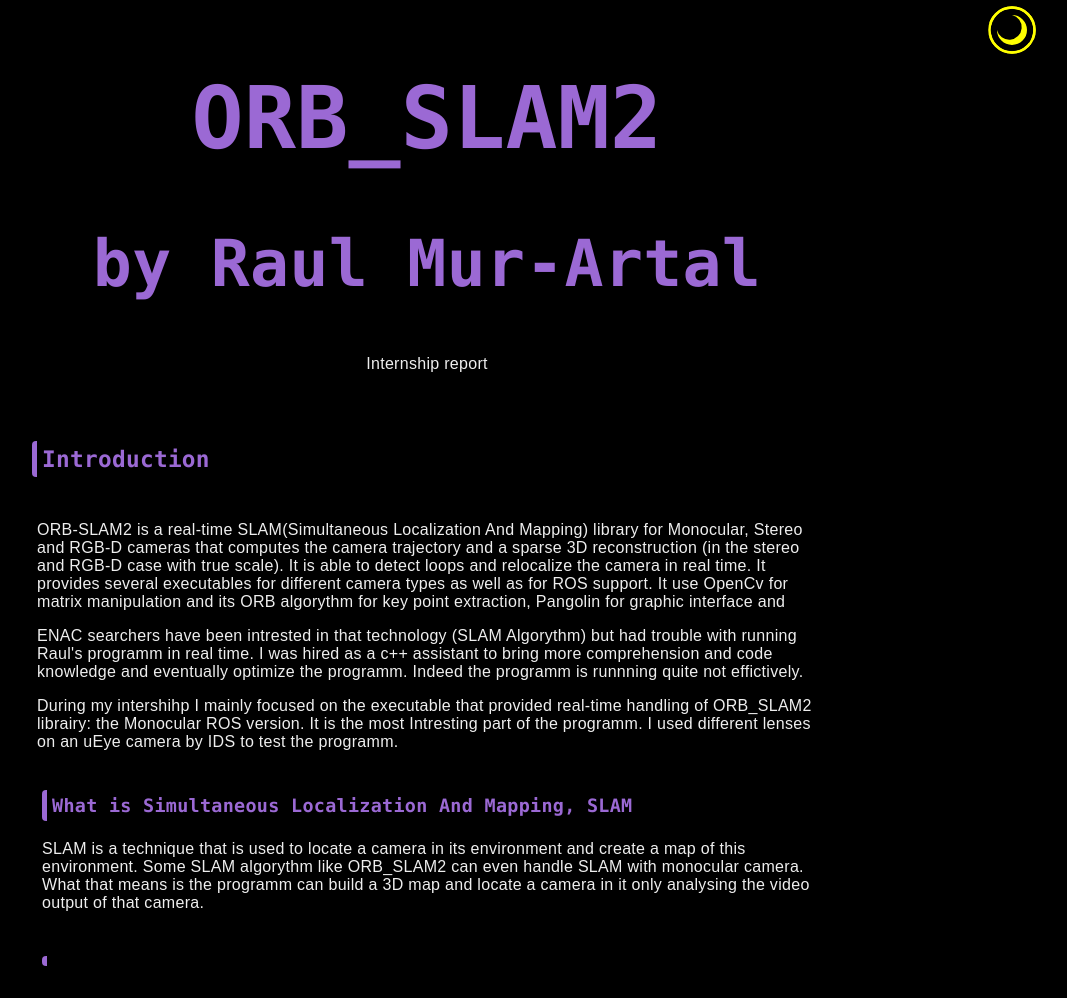
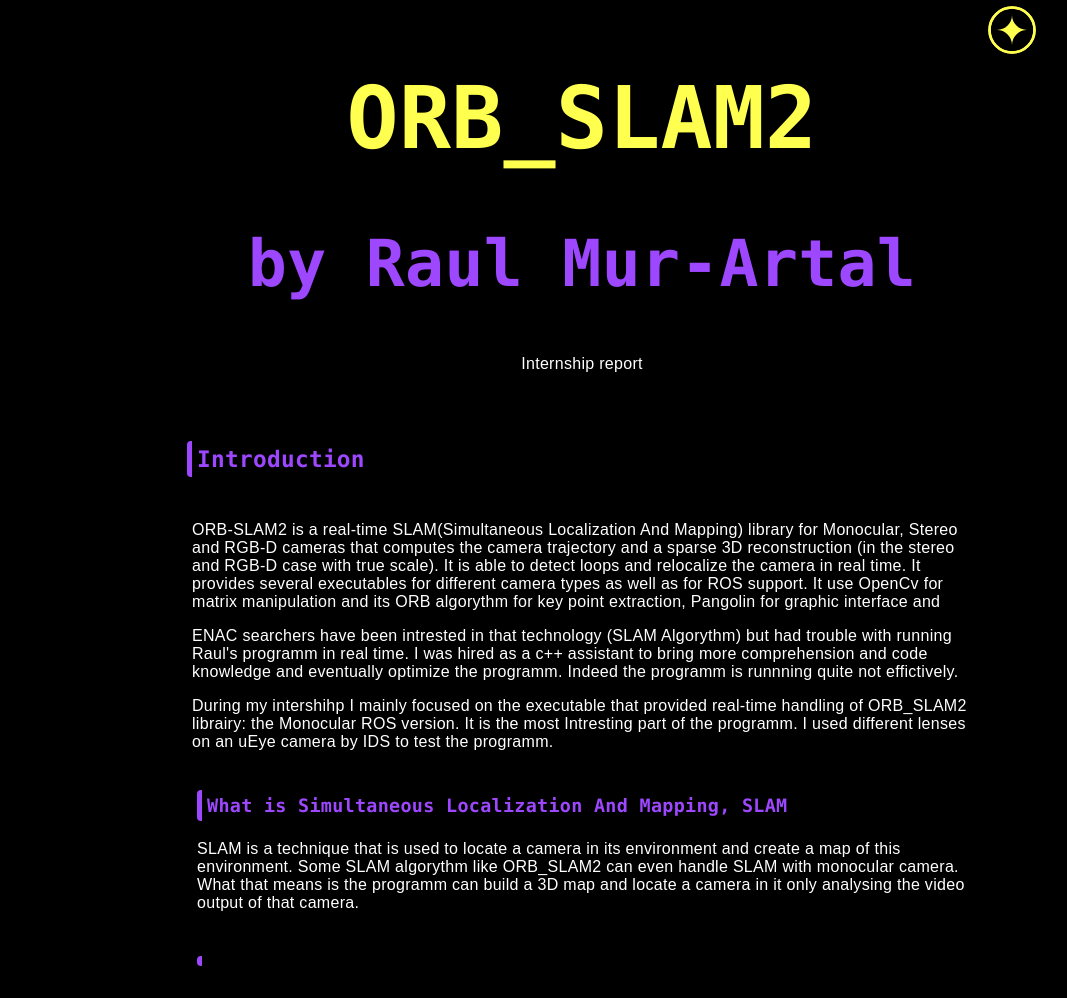
Before and after one commit to kdouveno/Stage_Enac_Bilan, a plain HTML site: page index.html in a window 1280 px wide. Shown: the top 998 px of the page, without its empty margins (213-1280 px from the left). Drawn offline with nearby package versions, Linux system fonts and the light colour scheme; files that its build step writes are made by us from their sources.

Commit message:
toggle dark finished

```diff
--- a/_dark-button.scss
+++ b/_dark-button.scss
@@ -18,65 +18,60 @@
 }*/
 $circle_out_ease: 1s cubic-bezier(0.075, 0.82, 0.165, 1);
 body{
-	--dark-theme-button-color: rgb(197, 84, 19);
+	--dark-theme-button-color: black;
 
 	&.dark_theme{
-		--dark-theme-button-color: yellow;
+		--dark-theme-button-color: white;
 
 	}
 }
 $dtbc: var(--dark-theme-button-color);
 #dark-button {
-	#star{
+	#svg_container{
+		transform: translate(200px, 100px);
+	}
+	.icon{
+		fill: $dtbc;
 		transition: fill $circle_out_ease;
-	}
-	#moon{
-		fill: transparent;
-		.dark_theme &{
-			fill: $dtbc;
-		}
+
 	}
 	#frame{
 		fill: $dtbc;
 		transition: fill $circle_out_ease;
-
 	}
 	#frame_template{
 		d: path("M 0 -90 h 0 a 90 90 0 0 0 0 180 H 0 h 0 a 90 90 0 0 0 0 -180 Z");
 		stroke-width: 10;
 		stroke: $dtbc;
-		transition: d $circle_out_ease;
+		transition: none $circle_out_ease;
+		transition-property: stroke, d;
 
 	}
-	#frame_stroke{
-		fill: transparent;
-	}
-	#star{
-		fill: $dtbc;
-		.dark_theme & {
-			fill: transparent;
+	.inner{
+		transform: translateX(-100px);
+		transition: transform $circle_out_ease;
+		.dark_theme &{
+			transform: translateX(100px)
 		}
-	}
-	.inner{
-		transform: translateX(100px);
-		transition: transform $circle_out_ease;
-	}
-	.dark_theme &{
-		.inner{
-			transform: translateX(-100px);
+		&#hole_template{
+			transform: translateX(0);
 		}
 	}
 	#hole{
-		stroke: $dtbc;
-		stroke-width: 5;
-		fill: blue;
+		transform: translate
 	}
 	&:hover{
+		.inner{
+			transform: translateX(0);
+			&#hole_template{
+				transform: translateX(-100px);
+				.dark_theme &{
+					transform: translateX(100px);
+				}
+			}
+		}
 		#frame_template{
-			d: path("M 0 -90 h -100 a 90 90 0 0 0 0 180 H 0 h 100 a 90 90 0 0 0 0 -180 Z");
-		}
-		.inner, .dark_theme & .inner{
-			transform: translateX(0px);
+			d: path("M 0 -90 h -100 a 90 90 0 0 0 0 180 H 0 h 100 a 90 90 0 0 0 0 -180 Z")
 		}
 	}
 }
--- a/index.html
+++ b/index.html
@@ -11,33 +11,43 @@
 			<defs>
 				<path id="frame_template"/>
 				<clipPath id="frame_path">
-					<use href="#frame_template" x=200 y=100 />
+					<use href="#frame_template"/>
 				</clipPath>
 
-				<path id="star_template" d="M 0 60 A 60 60 0 0 1 60 0 A 60 60 0 0 1 0 -60 A 60 60 0 0 1 -60 0 A 60 60 0 0 1 0 60"/>
-				<path id="moon_template" d="M 0 -60 A 60 60 0 1 1 -60 0 A 50 50 0 1 0 0 -60 Z"/>
+				<path class="inner" id="star_template" d="M 0 60 A 60 60 0 0 1 60 0 A 60 60 0 0 1 0 -60 A 60 60 0 0 1 -60 0 A 60 60 0 0 1 0 60"/>
+				<path class="inner" id="moon_template" d="M 0 -60 A 60 60 0 1 1 -60 0 A 50 50 0 1 0 0 -60 Z"/>
 				<path id="rect_path" d="M -200 -100 H 200 V 100 H -200 Z"/>
-				<circle id="hole_template" r="85"/>
+				<path class="inner" id="hole_template" d="m 0 -85 a 1 1 0 0 0 0 170 a 1 1 0 0 0 0 -170 z"/>
 
-				<g id="whole" clip-path="url(#frame_path)">
-						<g class="inner">
-							<use id="star" href="#star_template" x=100 y=100 />
-							<use id="moon" href="#moon_template" x=300 y=100 />
-							<use id="hole" class="inner" href="#hole_template" />
+
+			</defs>
+			<g id="svg_container">
+					<g clip-path="url(#frame_path)" >
+						<defs>
+							<use id="moon" href="#moon_template" x=100 />
+							<use id="star" href="#star_template" x=-100 />
+
+							<clipPath id="hole_clip">
+								<use id="hole" href="#hole_template"/>
+							</clipPath>
+						</defs>
+						<g clip-path="url(#hole_clip)">
+							<use href="#moon" class="icon" />
+							<use href="#star" class="icon" />
 						</g>
+						<mask id="frame_mask" style="fill: black">
+							<use href="#rect_path" style="fill: white" />
+
+							<use href="#hole_template" />
+							<use href="#moon" style="fill: black"/>
+							<use href="#star" style="fill: black"/>
+						</mask>
 					</g>
-				<mask id="moon_mask">
-					<use href="#rect_path" fill="white"/>
-					<use href="#moon_template" x=100 />
-					<use href="#star_template" x=-100 />
-					<use class="inner" href="#hole_template" x="100"/>
-				</mask>
-			</defs>
-			<use href="#whole"/>
+					<use id="frame" href="#frame_template" mask="url(#frame_mask)" />
+					<use href="#frame_template" fill="transparent"/>
 
-			<use id="frame" href="#frame_template" x=200 y=100 mask="url(#moon_mask)" />
-			<use id="frame-stroke" href="#frame_template" x=200 y=100 fill="transparent"/>
-		</svg>
+				</g>
+			</svg>
 		<script>
 				function switchBlackTheme() {
 					var e = document.body;
@@ -46,7 +56,12 @@
 				}
 			</script>
 	</div>
-    <div id="container">
+	<div id="svg_demo">
+		<svg>
+
+		</svg>
+	</div>
+	<div id="container">
         <div id="Cover">
             <h1>ORB_SLAM2</h1>
             <h2>by Raul Mur-Artal</h2>
--- a/main.scss
+++ b/main.scss
@@ -3,21 +3,31 @@
 
 body {
 
-    --background-color-1: white;
-    --header-color-1: #592891;
-	--text-color-1: #202020;
+	--color1: #5A2991;
+	--color2: #FF4F4F;
+	--color3: #5BB374;
+	--colorB: #FFF;
+	--colorT: #000;
 	--thickness-1: 5px;
 
 	--container-width: 100vw;
+	//dark-theme-toggle button variables
+	--dark-theme-button-color: var(--color1);
 
 	display: flex;
 	justify-content: center;
 
     &.dark_theme{
-        --background-color-1: black;
-        --header-color-1: #9b69d4;
-        --text-color-1: #eeeeee;
+        --color1: #9D47FF;
+		--color2: #FFFF50;
+		--color3: #5BB374;
+		--colorB: #000;
+		--colorT: #FFF;
+		//dark-theme-toggle button variables
+
+		--dark-theme-button-color: var(--color2);
 	}
+
 }
 
 @media print {
@@ -44,9 +54,11 @@ body {
 	body{--container-width: 800px;}
 }
 
-$bg1: var(--background-color-1);
-$hc1: var(--header-color-1);
-$tc1: var(--text-color-1);
+$cB: var(--colorB);
+$c1: var(--color1);
+$c2: var(--color2);
+$cT: var(--colorT);
+
 $t1: var(--thickness-1);
 $cw: var(--container-width);
 
@@ -56,8 +68,8 @@ $cw: var(--container-width);
 
 body{
     margin: 0px;
-    background-color: $bg1;
-    color: $tc1;
+    background-color: $cB;
+    color: $cT;
     letter-spacing: .3px;
     font-family: sans-serif;
 	font-size: 1.5em;
@@ -65,17 +77,20 @@ body{
 	transition-property: background-color, color;
 }
 h1, h2, h3, h4, h5, h6{
-	color: $hc1;
+	color: $c1;
 	transition: color $circle_out_ease;
 
     font-family: "Lucida Console", Monaco, monospace;
+}
+h1{
+	color: $c2;
 }
 h1, h2{
     text-align: center;
 }
 h3, h4{
     padding: $t1;
-	border-left: $t1 solid $hc1;
+	border-left: $t1 solid $c1;
 	border-radius: 4px;
 }
 div{
```
Also changed, not shown: main.css (deleted), 2 other files.
